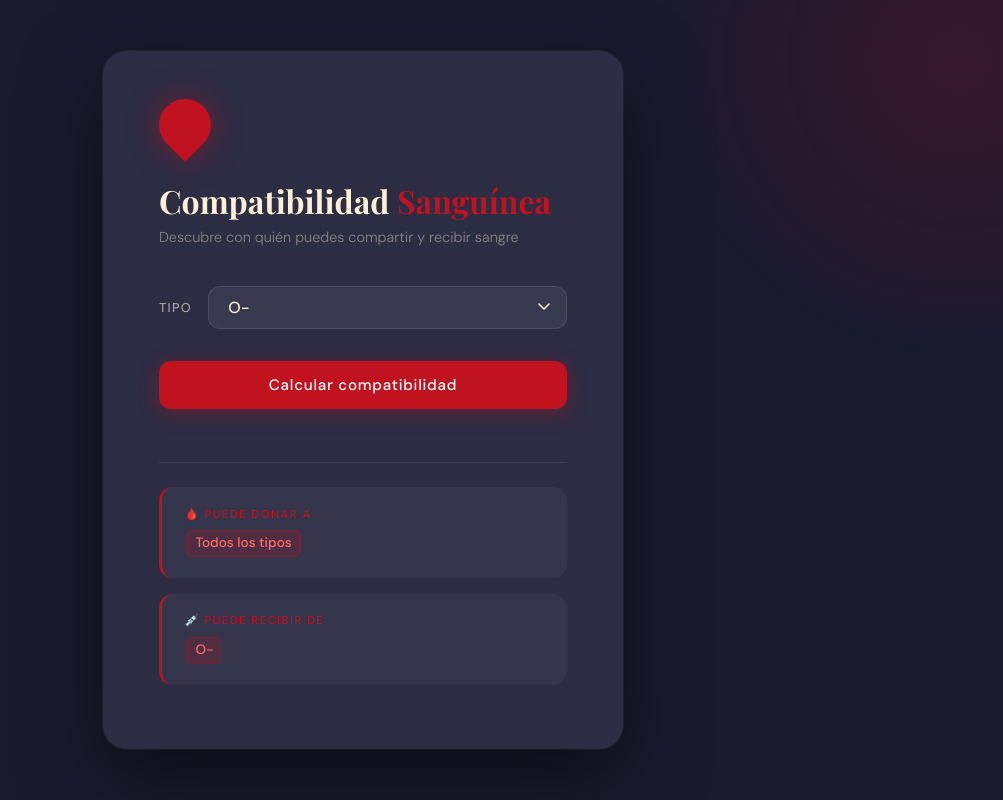
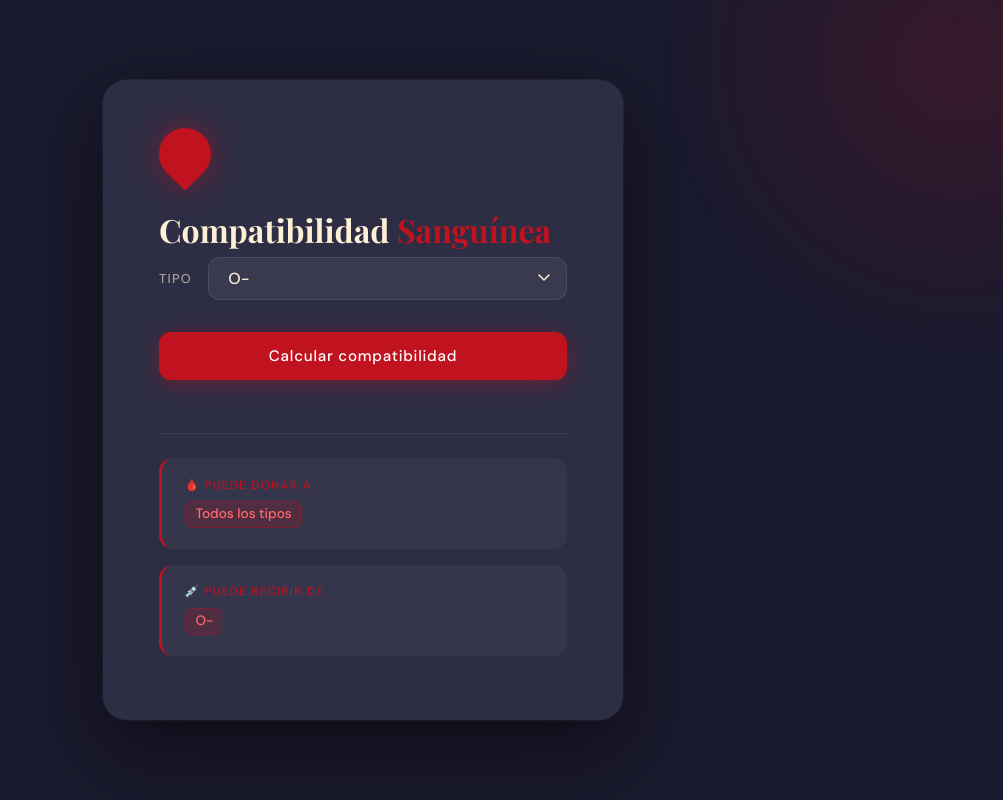
Before and after one commit to OmniDavis/blood-donation-calculator, a plain HTML site: page index.html in a window 1280 px wide. Shown: the whole page, without its empty margins (277-1280 px from the left). Drawn offline with nearby package versions, Linux system fonts and the light colour scheme.

Commit message:
Update index.html

```diff
--- a/index.html
+++ b/index.html
@@ -222,7 +222,6 @@
     <div class="card">
         <div class="drop-icon"></div>
         <h1>Compatibilidad <span>Sanguínea</span></h1>
-        <p class="subtitle">Descubre con quién puedes compartir y recibir sangre</p>
 
         <div class="selector-row">
             <label for="bloodType">Tipo</label>
```
